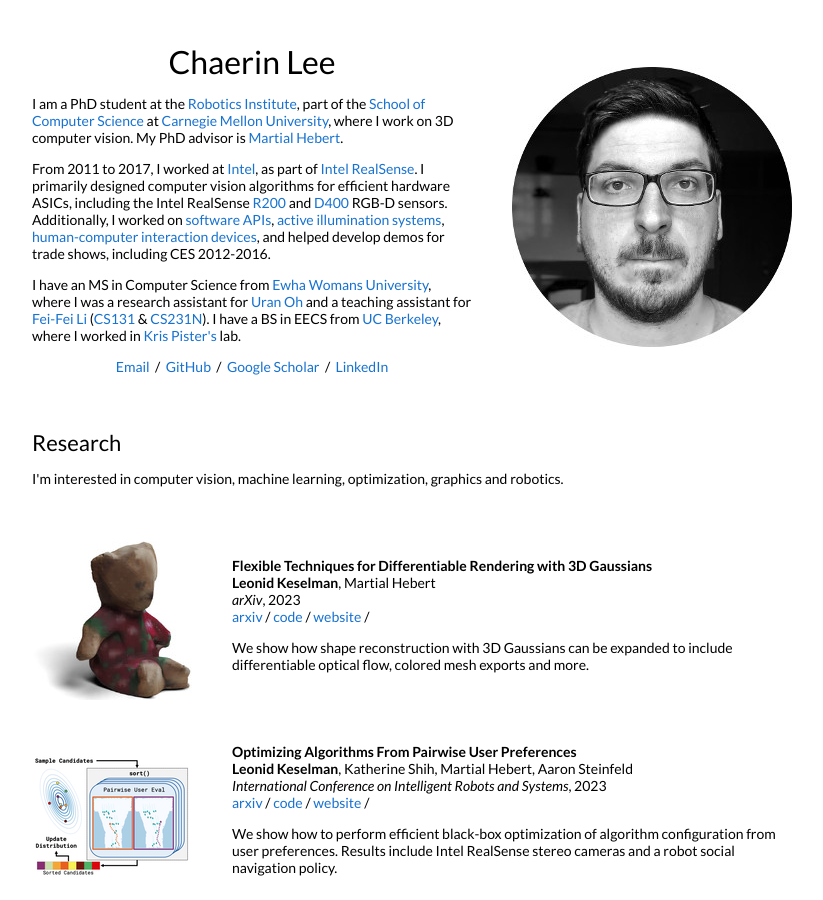
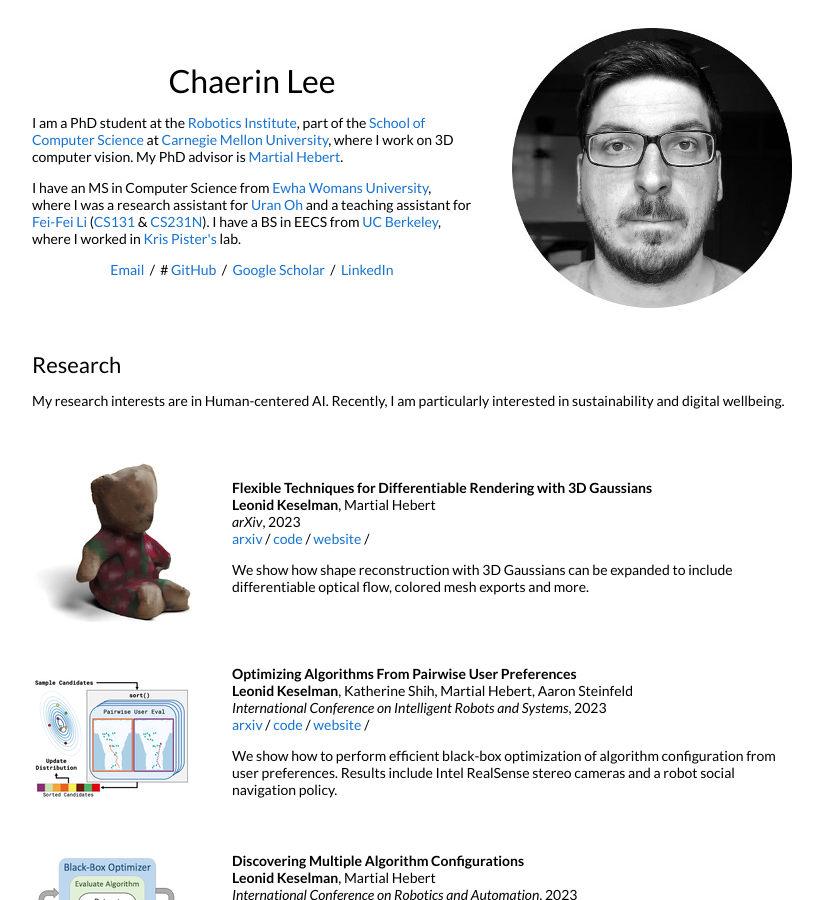
Before and after one commit to chrnlee/chrnlee.github.io, a Jekyll site: the page built from _posts/2023-08-28-3dgaussians.markdown, in a window 1280 px wide and 900 px high. Shown: the whole window, without its empty margins (228-1051 px from the left). Built offline with Jekyll 4.4.1, drawn with Linux system fonts in a browser that asks for light colours.

Commit message:
Update default.html

```diff
--- a/_layouts/default.html
+++ b/_layouts/default.html
@@ -37,15 +37,12 @@
               <p>I am a PhD student at the <a href="https://www.ri.cmu.edu/">Robotics Institute</a>, part of the <a href="https://www.scs.cmu.edu/">School of Computer Science</a> at <a href="https://www.cmu.edu/">Carnegie Mellon University</a>, where I work on 3D computer vision. My PhD advisor is <a href="http://www.cs.cmu.edu/~hebert/">Martial Hebert</a>.
               </p>
               <p>
-                From 2011 to 2017, I worked at <a href="https://www.intel.com">Intel</a>, as part of <a href="https://www.intelrealsense.com/">Intel RealSense</a>. I primarily designed computer vision algorithms for efficient hardware ASICs, including the Intel RealSense <a href="https://software.intel.com/en-us/articles/realsense-r200-camera">R200</a> and <a href="https://software.intel.com/en-us/realsense/d400">D400</a> RGB-D sensors. Additionally, I worked on <a href="https://github.com/IntelRealSense/librealsense">software APIs</a>, <a href="https://patents.google.com/patent/US9992474B2">active illumination systems</a>, <a href="https://patents.google.com/patent/US9304597">human-computer interaction devices</a>, and helped develop demos for trade shows, including CES 2012-2016.
-              </p>
-              <p>
                 I have an MS in Computer Science from <a href="https://ewha.ac.kr/ewhaen/index.do">Ewha Womans University</a>, where I was a research assistant for <a href="https://scholar.google.co.kr/citations?user=qv4S97EAAAAJ&hl=ko&oi=ao">Uran Oh</a> and a teaching assistant for <a href="http://svl.stanford.edu/">Fei-Fei Li</a> (<a href="http://vision.stanford.edu/teaching/cs131_fall1617/">CS131</a> & <a href="http://cs231n.stanford.edu/2017/">CS231N</a>). I have a BS in EECS from <a href="http://www.eecs.berkeley.edu/">UC Berkeley</a>, where I worked in <a href="https://people.eecs.berkeley.edu/~pister/">Kris Pister's</a> lab.
               </p>
               <p style="text-align:center">
                 <a target="_blank" href="https://mailhide.io/e/B8TyS"> Email</a> &nbsp;/&nbsp;
-                <a href="https://github.com/leonidk">GitHub</a> &nbsp;/&nbsp;
-                <a href="https://scholar.google.com/citations?user=GCYG4GoAAAAJ">Google Scholar</a> &nbsp;/&nbsp;
+              # <a href="https://github.com/leonidk">GitHub</a> &nbsp;/&nbsp;
+                <a href="https://scholar.google.com/citations?hl=ko&user=QGkBCGkAAAAJ">Google Scholar</a> &nbsp;/&nbsp;
                 <a href="https://www.linkedin.com/in/chaerinlee"> LinkedIn </a>
               </p>
             </td>
@@ -60,7 +57,7 @@
             <td style="padding:2.5%;width:100%;vertical-align:middle">
               <h2>Research</h2>
               <p>
-                I'm interested in computer vision, machine learning, optimization, graphics and robotics.
+                My research interests are in Human-centered AI. Recently, I am particularly interested in sustainability and digital wellbeing.
               </p>
             </td>
           </tr>
```
